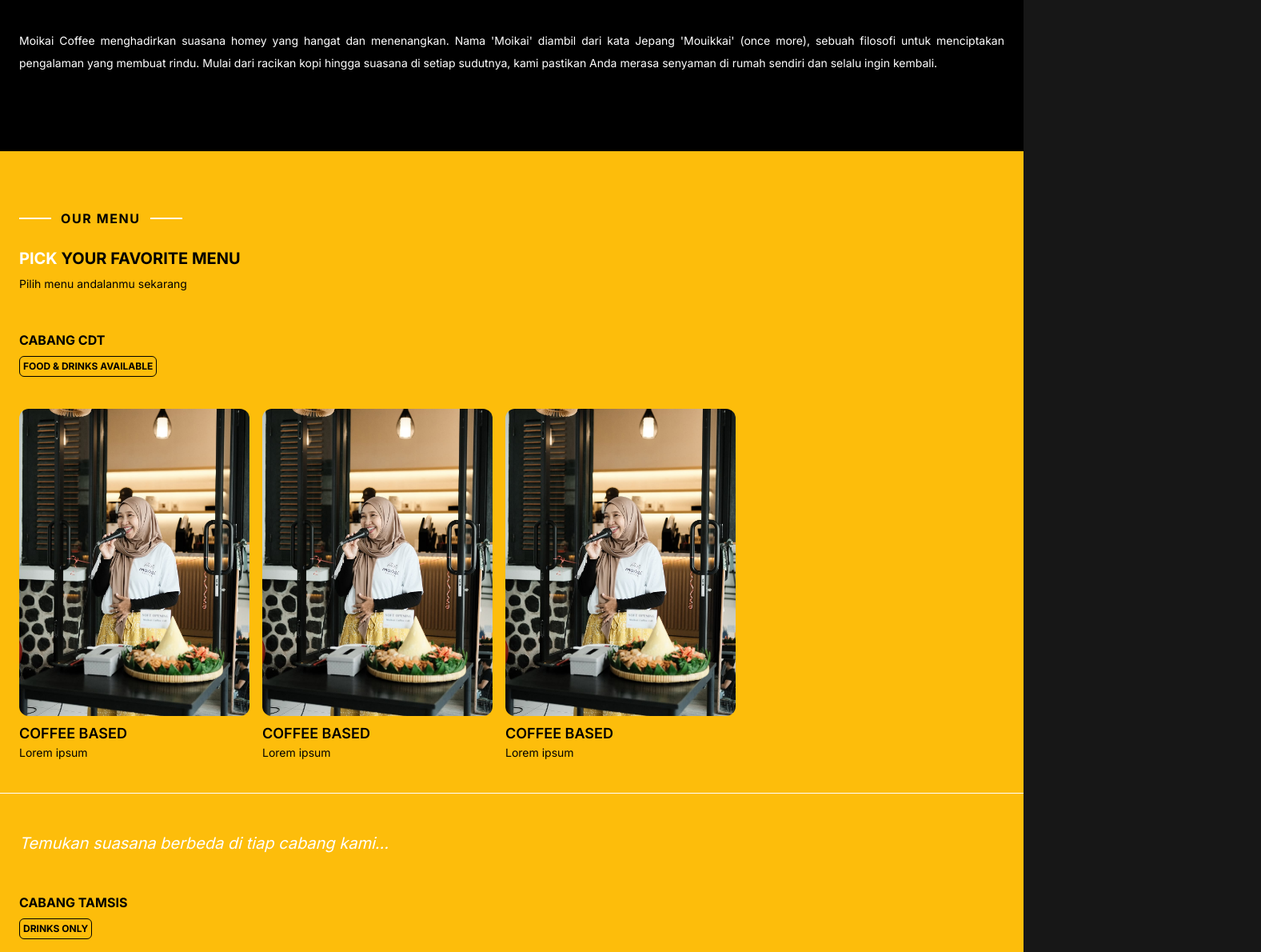
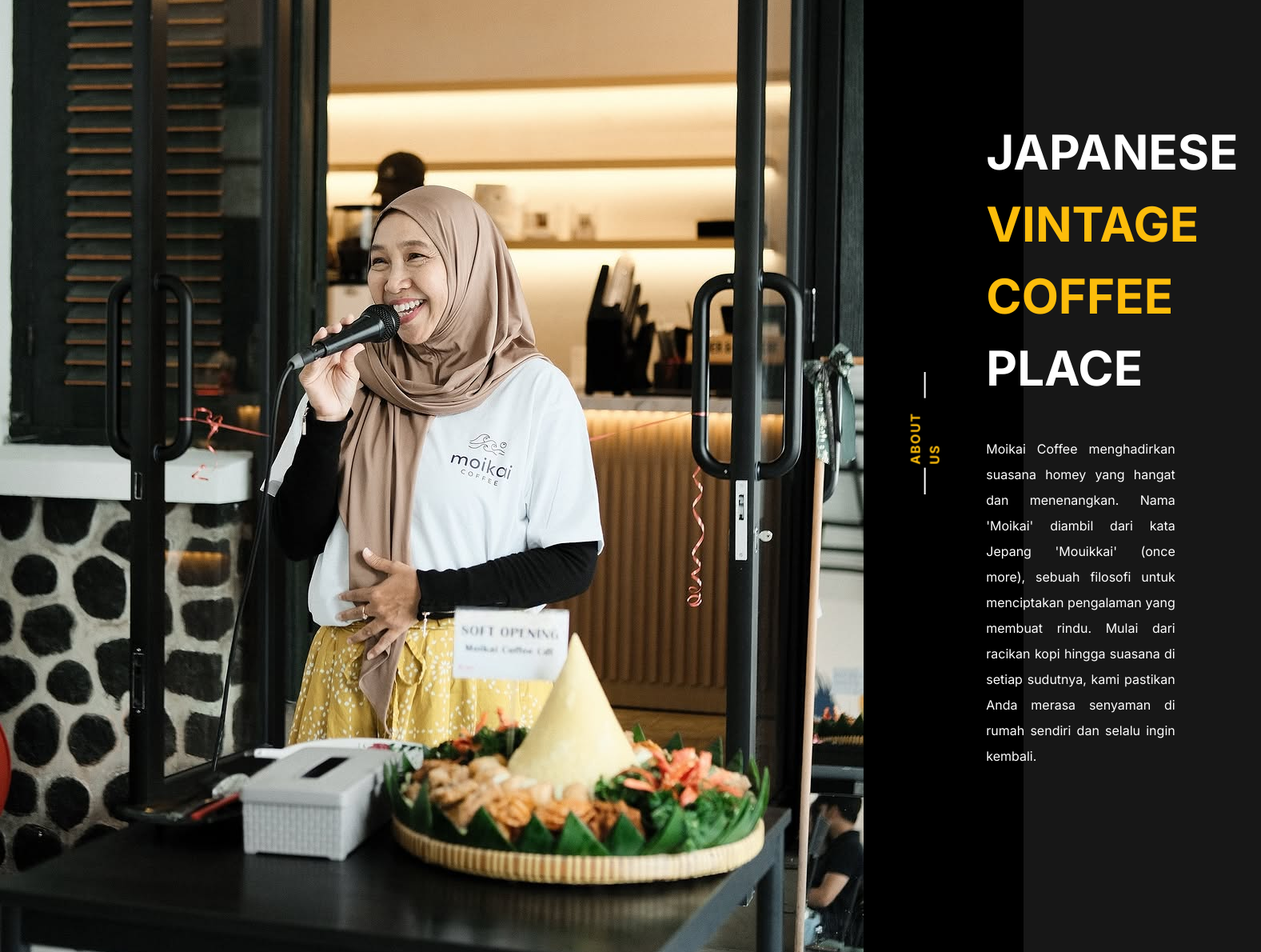
Before and after one commit to d-arsya/moikaicoffee, a Next.js app: page / in a window 1280 px wide. Shown: the part 1060-2250 px from the top of the page at 80% size, 1577 px wide, since content can reach past the window. Built offline with nearby package versions, Linux system fonts and the light colour scheme.

Commit message:
feat: Desktop version

```diff
--- a/next.config.ts
+++ b/next.config.ts
@@ -1,5 +1,7 @@
 import type { NextConfig } from "next";
 
-const nextConfig: NextConfig = {};
+const nextConfig: NextConfig = {
+  allowedDevOrigins: ["192.168.1.76"],
+};
 
 export default nextConfig;
--- a/src/components/about.tsx
+++ b/src/components/about.tsx
@@ -1,6 +1,10 @@
+import Image from "next/image";
+import Foto from "../../public/1.jpg";
 export default function About() {
   return (
-    <section className="px-6 py-24 bg-black">
+    <>
+      <section className="bg-black md:hidden">
+        <div className="px-6 py-24">
           <h1 className="text-primary font-bold tracking-widest flex items-center gap-x-3">
             <span className="h-0.5 bg-white w-10 inline-block"></span>
             ABOUT US
@@ -10,12 +14,40 @@
             JAPANESE <span className="text-primary">VINTAGE COFFEE</span> PLACE
           </h1>
           <p className="mt-10 text-sm text-justify leading-loose">
-        Moikai Coffee menghadirkan suasana homey yang hangat dan menenangkan.
-        Nama 'Moikai' diambil dari kata Jepang 'Mouikkai' (once more), sebuah
-        filosofi untuk menciptakan pengalaman yang membuat rindu. Mulai dari
-        racikan kopi hingga suasana di setiap sudutnya, kami pastikan Anda
-        merasa senyaman di rumah sendiri dan selalu ingin kembali.
+            Moikai Coffee menghadirkan suasana homey yang hangat dan
+            menenangkan. Nama 'Moikai' diambil dari kata Jepang 'Mouikkai' (once
+            more), sebuah filosofi untuk menciptakan pengalaman yang membuat
+            rindu. Mulai dari racikan kopi hingga suasana di setiap sudutnya,
+            kami pastikan Anda merasa senyaman di rumah sendiri dan selalu ingin
+            kembali.
           </p>
+        </div>
+        <Image src={Foto} alt="" />
       </section>
+      <section className="bg-black hidden md:flex flex-row items-center">
+        <Image src={Foto} alt="" />
+        <div className="py-24 flex flex-row">
+          <h1 className="text-primary font-bold tracking-widest flex flex-row items-center gap-x-1 rotate-270">
+            <span className="h-0.5 bg-white w-10 inline-block"></span>
+            ABOUT US
+            <span className="h-0.5 bg-white w-10 inline-block"></span>
+          </h1>
+          <div>
+            <h1 className="font-bold text-6xl mt-6 leading-normal">
+              JAPANESE <span className="text-primary">VINTAGE COFFEE</span>{" "}
+              PLACE
+            </h1>
+            <p className="mt-10 text-justify leading-loose w-3/4">
+              Moikai Coffee menghadirkan suasana homey yang hangat dan
+              menenangkan. Nama 'Moikai' diambil dari kata Jepang 'Mouikkai'
+              (once more), sebuah filosofi untuk menciptakan pengalaman yang
+              membuat rindu. Mulai dari racikan kopi hingga suasana di setiap
+              sudutnya, kami pastikan Anda merasa senyaman di rumah sendiri dan
+              selalu ingin kembali.
+            </p>
+          </div>
+        </div>
+      </section>
+    </>
   );
 }
--- a/src/components/advertisement.tsx
+++ b/src/components/advertisement.tsx
@@ -1,57 +1,70 @@
 export default function Advertisement() {
   return (
-    <section className="bg-black items-center p-3 py-24">
+    <section className="bg-black justify-center w-full flex items-center p-3 py-24">
       {/* <Image src={PromoMobile} alt="" /> */}
-      <div className="max-w-sm rounded-3xl overflow-hidden shadow-2xl bg-white">
-        <div className="relative bg-gray-900 text-white p-6 pb-24">
+      <div className="w-full md:w-5/6 rounded-3xl md:h-140 flex flex-col md:flex-row-reverse overflow-hidden shadow-2xl bg-white">
+        <div className="relative bg-gray-900 text-white p-6 pb-24 md:pb-3 md:w-1/2 flex items-end">
           <div
             className="absolute inset-0 bg-cover bg-center opacity-70"
             style={{ backgroundImage: "url('/1.jpg')" }}
           ></div>
           <div className="relative z-10">
-            <h1 className="text-4xl font-extrabold tracking-tight mt-32 mb-2">
+            <h1 className="text-4xl font-extrabold tracking-tight mt-32 mb-2 md:text-7xl">
               NGOPI PAGI
             </h1>
-            <p className="text-sm font-semibold opacity-80 mb-4 text-primary">
+            <p className="text-sm md:text-lg font-semibold opacity-80 mb-4 text-primary">
               07AM - 10AM
             </p>
 
             <div className="flex items-center justify-between">
-              <p id="promo-items" className="text-md font-light leading-snug">
+              <p
+                id="promo-items"
+                className="text-md md:text-xl font-light leading-snug"
+              >
                 Americano
                 <br />
                 Latte
                 <br />
                 Cappuccino
               </p>
-              <span id="promo-price" className="text-6xl italic font-light">
+              <span
+                id="promo-price"
+                className="text-6xl md:text-8xl italic font-light"
+              >
                 15K
               </span>
               <div className="text-right">
-                <p className="text-sm mt-1">📍 Moikai CDT</p>
+                <p className="text-sm mt-1 md:text-lg">📍 Moikai CDT</p>
               </div>
             </div>
           </div>
         </div>
 
-        <div className="bg-yellow-500 p-6 text-gray-900 -mt-16 relative z-20">
-          <div className="flex justify-center items-center mb-4">
-            <hr className="w-10 border-t-2 border-white mr-2" />
-            <span className="font-bold tracking-wider">PROMOTION</span>
-            <hr className="w-10 border-t-2 border-white ml-2" />
+        <div className="bg-yellow-500 p-6 md:p-18 text-gray-900 -mt-16 md:mt-0 relative z-20 md:w-1/2">
+          <div className="flex justify-center items-center mb-4 md:mb-18">
+            <hr className="w-10 md:w-32 border-t-2 border-white mr-2" />
+            <span className="font-bold md:text-xl tracking-wider">
+              PROMOTION
+            </span>
+            <hr className="w-10 md:w-32 border-t-2 border-white ml-2" />
           </div>
 
-          <h2 className="font-bold tracking-widest text-xs mb-1">
+          <h2 className="font-bold tracking-widest text-xs md:text-xl mb-1 md:mb-3">
             SPECIAL FOR YOU
           </h2>
-          <h2 className="text-xl font-extrabold mt-1 mb-4">
+          <h2 className="text-xl md:text-5xl font-extrabold mt-1 mb-4">
             <span className="text-white">MORNING</span> COFFEE PROMO
           </h2>
 
           <p className="font-medium mb-3">07:00 - 22:00 WIB</p>
-          <p className="text-2xl font-bold">15K</p>
-          <h1 className="ml-2 text-sm">• Americano • Latte • Cappuccino</h1>
-          <p className="text-xs mt-4 text-red-500">
+          <p className="text-2xl md:text-4xl font-bold">15K</p>
+          <h1 className="ml-2 text-sm md:hidden">
+            • Americano • Latte • Cappuccino
+          </h1>
+          <h1 className="ml-2 text-md hidden md:block">
+            • Americano <br /> • Latte <br /> • Cappuccino
+          </h1>
+          <p className="text-xs md:text-lg mt-4 text-red-500">
             *Berlaku di Moikai Cabang CDT
           </p>
         </div>
--- a/src/components/footer.tsx
+++ b/src/components/footer.tsx
@@ -5,11 +5,13 @@
 
 export default function Footer() {
   return (
-    <footer className="bg-primary p-4 text-black text-sm font-light">
+    <footer className="bg-primary p-4 md:py-12 md:px-24 text-black text-sm font-light">
+      <div className="flex flex-col md:flex-row gap-x-24 gap-y-6 md:gap-y-0">
+        <div className="block">
           <Image
             alt="Logo Moikai Coffee"
             src={LogoMoikai}
-        className="w-1/4 border border-1 border-black rounded-md"
+            className="w-1/4 md:w-32 border border-1 border-black rounded-md"
           />
           <h1 className="font-bold text-md mt-6 mb-3">Informasi Kontak</h1>
           <div className="flex flex-row gap-x-3 mb-6">
@@ -23,9 +25,9 @@
               <Phone size={16} className="text-primary" />
             </Link>
           </div>
-      <div className="flex flex-col gap-y-6 mb-12">
+        </div>
         <div>
-          <h1 className="font-bold text-lg my-3">Tautan Cepat</h1>
+          <h1 className="font-bold text-lg mb-3">Tautan Cepat</h1>
           <div className="flex flex-col gap-y-1.5">
             <Link href={""}>Tentang Kami</Link>
             <Link href={""}>Menu Moikai</Link>
@@ -34,7 +36,9 @@
             <Link href={""}>Cari Tahu Lebih Banyak Tentang Kami</Link>
           </div>
         </div>
+        <div className="flex flex-col gap-y-6 mb-12 col-span-2">
           <h1 className="font-bold text-lg">Kunjungi Cabang Kami</h1>
+          <div className="flex flex-col md:flex-row gap-x-24 gap-y-3 md:gap-y-0">
             <div className="flex flex-col gap-y-3">
               <h1 className="font-bold text-md">Cabang CDT</h1>
               <div className="flex flex-row gap-2">
@@ -62,7 +66,9 @@
               </div>
             </div>
           </div>
-      <hr className="w-80 m-auto" />
+        </div>
+      </div>
+      <hr className="w-full m-auto" />
       <p className="mt-6">© 2025 Moikai. Semua hak dilindungi. </p>
     </footer>
   );
--- a/src/components/gallery.tsx
+++ b/src/components/gallery.tsx
@@ -13,11 +13,11 @@
       >
         FOLLOW US ON INSTAGRAM
       </Link>
-      <p className="text-center text-sm italic font-medium">
+      <p className="text-center text-sm md:text-lg italic font-medium">
         "Jadilah bagian dari perjalanan kami, abadikan kenangan manis di tiap
         sudut moikai"
       </p>
-      <div className="grid grid-cols-2 gap-4 my-12">
+      <div className="grid grid-cols-2 md:grid-cols-4 gap-4 my-12 md:px-32">
         <Image src={Foto} alt="a" className="rounded-md" />
         <Image src={Foto} alt="a" className="rounded-md" />
         <Image src={Foto} alt="a" className="rounded-md" />
--- a/src/components/jumbotron.tsx
+++ b/src/components/jumbotron.tsx
@@ -1,12 +1,14 @@
 export default function Jumbotron() {
   return (
     <section className="h-dvh flex items-center justify-center">
-      <div className="bg-primary rounded-full w-80 aspect-square p-2 flex flex-col gap-y-4 items-center justify-center">
-        <h1 className="font-bold text-4xl">Moikai Coffee</h1>
-        <p className="font-bold text-xs">
+      <div className="bg-primary rounded-full w-80 md:w-1/3 aspect-square p-2 flex flex-col gap-y-4 items-center justify-center">
+        <h1 className="font-bold text-4xl md:text-7xl md:text-center">
+          Moikai Coffee
+        </h1>
+        <p className="font-bold text-xs md:text-lg">
           • Signature Brews • Cozy Space • Good Stories
         </p>
-        <p className="text-xs text-center">
+        <p className="text-xs text-center md:text-md">
           Nikmati kopi dengan tenang dan suasana yang hangat, hingga kamu ingin
           datang sekali lagi.
         </p>
--- a/src/components/location.tsx
+++ b/src/components/location.tsx
@@ -4,29 +4,35 @@
 export default function Location() {
   return (
     <section>
-      <div className="px-3 pb-6 pt-24">
-        <h1 className="text-primary font-bold tracking-widest flex items-center gap-x-3">
-          <span className="h-0.5 bg-white w-10 inline-block"></span>
+      <div className="bg-black px-3 pb-6 md:pb-24 pt-24">
+        <h1 className="text-primary font-bold tracking-widest flex md:justify-center items-center gap-x-3 md:text-3xl">
+          <span className="h-0.5 bg-white w-10 md:w-20 inline-block"></span>
           LOCATIONS
-          <span className="h-0.5 bg-white w-10 inline-block"></span>
+          <span className="h-0.5 bg-white w-10 md:w-20 inline-block"></span>
         </h1>
-        <h1 className="font-bold text-2xl mt-3 mb-10">
+        <h1 className="font-bold text-2xl md:text-4xl mt-3 mb-10 md:text-center">
           FIND <span className="text-primary">US</span>
         </h1>
+        <div className="grid grid-cols-1 md:grid-cols-2 md:px-32 gap-6 md:gap-12">
           <iframe
             src="https://www.google.com/maps/embed?pb=!1m18!1m12!1m3!1d3639.1291370836148!2d110.3756152!3d-7.777798599999983!2m3!1f0!2f0!3f0!3m2!1i1024!2i768!4f13.1!3m3!1m2!1s0x2e7a59332dfcf31f%3A0xbbd22f76ee43e0b!2sMoikai%20Coffee%20CDT!5e1!3m2!1sid!2sid!4v1765195200416!5m2!1sid!2sid"
             style={{ border: 0 }}
-          className="w-full h-64 rounded-md"
+            className="w-full h-64 md:h-full rounded-md"
             loading="lazy"
             referrerPolicy="no-referrer-when-downgrade"
           ></iframe>
-        <h1 className="font-extrabold text-3xl my-6">01</h1>
+          <div>
+            <h1 className="font-extrabold text-3xl md:text-6xl md:my-12 my-6">
+              01
+            </h1>
             <h1 className="text-primary font-semibold my-2">Main Branch</h1>
-        <h1 className="font-bold text-xl">CABANG CDT</h1>
+            <h1 className="font-bold text-xl md:text-3xl md:my-6">
+              CABANG CDT
+            </h1>
             <h1 className="my-3 bg-primary text-black p-2 rounded-md text-xs font-extrabold w-max tracking-widest">
               FOOD & DRINKS AVAILABLE
             </h1>
-        <span className="flex gap-x-2 text-sm text-primary mt-3">
+            <span className="flex gap-x-2 text-sm text-primary mt-3 md:mt-10">
               <MapPin size={18} />
               <span>
                 <h1 className="mb-2">ALAMAT</h1>
@@ -50,16 +56,16 @@
               <Navigation /> GET DIRECTIONS
             </Link>
           </div>
-      <div className="bg-primary px-3 text-black py-24">
-        <iframe
-          src="https://www.google.com/maps/embed?pb=!1m18!1m12!1m3!1d3638.885307189242!2d110.37803180000002!3d-7.805854299999997!2m3!1f0!2f0!3f0!3m2!1i1024!2i768!4f13.1!3m3!1m2!1s0x2e7a57f414232bb5%3A0x570e82abd98c909d!2sMOIKAI%20Coffee%20Taman%20Siswa!5e1!3m2!1sid!2sid!4v1765194083660!5m2!1sid!2sid"
-          style={{ border: 0 }}
-          className="w-full h-64 rounded-md"
-          loading="lazy"
-          referrerPolicy="no-referrer-when-downgrade"
-        ></iframe>
-        <h1 className="font-extrabold text-3xl my-6">02</h1>
-        <h1 className="font-bold text-xl">CABANG TAMSIS</h1>
+        </div>
+      </div>
+      <div className="flex flex-col-reverse md:grid md:grid-cols-2 md:px-32 gap-6 md:gap-12 bg-primary px-3 text-black py-24">
+        <div>
+          <h1 className="font-extrabold text-3xl md:text-6xl md:my-12 my-6">
+            02
+          </h1>
+          <h1 className="font-bold text-xl md:text-3xl md:my-6">
+            CABANG TAMSIS
+          </h1>
           <h1 className="my-3 bg-black text-primary p-2 rounded-md text-xs font-extrabold w-max tracking-widest">
             DRINKS ONLY
           </h1>
@@ -87,6 +93,14 @@
             <Navigation /> GET DIRECTIONS
           </Link>
         </div>
+        <iframe
+          src="https://www.google.com/maps/embed?pb=!1m18!1m12!1m3!1d3638.885307189242!2d110.37803180000002!3d-7.805854299999997!2m3!1f0!2f0!3f0!3m2!1i1024!2i768!4f13.1!3m3!1m2!1s0x2e7a57f414232bb5%3A0x570e82abd98c909d!2sMOIKAI%20Coffee%20Taman%20Siswa!5e1!3m2!1sid!2sid!4v1765194083660!5m2!1sid!2sid"
+          style={{ border: 0 }}
+          className="w-full h-64 md:h-full rounded-md"
+          loading="lazy"
+          referrerPolicy="no-referrer-when-downgrade"
+        ></iframe>
+      </div>
     </section>
   );
 }
--- a/src/components/menu.tsx
+++ b/src/components/menu.tsx
@@ -3,6 +3,36 @@
 import Link from "next/link";
 export default function Menu() {
   const menusCdt = [
+    {
+      title: "COFFEE BASED",
+      description: "Lorem ipsum",
+      picture: Foto,
+    },
+    {
+      title: "COFFEE BASED",
+      description: "Lorem ipsum",
+      picture: Foto,
+    },
+    {
+      title: "COFFEE BASED",
+      description: "Lorem ipsum",
+      picture: Foto,
+    },
+    {
+      title: "COFFEE BASED",
+      description: "Lorem ipsum",
+      picture: Foto,
+    },
+    {
+      title: "COFFEE BASED",
+      description: "Lorem ipsum",
+      picture: Foto,
+    },
+    {
+      title: "COFFEE BASED",
+      description: "Lorem ipsum",
+      picture: Foto,
+    },
     {
       title: "COFFEE BASED",
       description: "Lorem ipsum",
@@ -35,28 +65,60 @@
       description: "Lorem ipsum",
       picture: Foto,
     },
+    {
+      title: "COFFEE BASED",
+      description: "Lorem ipsum",
+      picture: Foto,
+    },
+    {
+      title: "COFFEE BASED",
+      description: "Lorem ipsum",
+      picture: Foto,
+    },
+    {
+      title: "COFFEE BASED",
+      description: "Lorem ipsum",
+      picture: Foto,
+    },
+    {
+      title: "COFFEE BASED",
+      description: "Lorem ipsum",
+      picture: Foto,
+    },
+    {
+      title: "COFFEE BASED",
+      description: "Lorem ipsum",
+      picture: Foto,
+    },
+    {
+      title: "COFFEE BASED",
+      description: "Lorem ipsum",
+      picture: Foto,
+    },
   ];
   return (
     <section className="bg-primary py-6">
-      <div className="p-6">
-        <h1 className="text-black font-bold tracking-widest flex items-center gap-x-3 my-6">
-          <span className="h-0.5 bg-white w-10 inline-block"></span>
+      <div className="p-6 md:px-32 justify-center flex flex-col">
+        <h1 className="text-black font-bold tracking-widest md:text-3xl flex items-center gap-x-3 my-6 m-auto">
+          <span className="h-0.5 bg-white w-10 md:w-30 inline-block"></span>
           OUR MENU
-          <span className="h-0.5 bg-white w-10 inline-block"></span>
+          <span className="h-0.5 bg-white w-10 md:w-30 inline-block"></span>
         </h1>
-        <h1 className="text-black font-bold text-xl">
+        <h1 className="text-black font-bold text-xl md:text-4xl md:text-center">
           <span className="text-white">PICK</span> YOUR FAVORITE MENU
         </h1>
-        <p className="text-black text-sm mt-2">Pilih menu andalanmu sekarang</p>
-        <h1 className="text-black font-bold mt-12">CABANG CDT</h1>
+        <p className="text-black text-sm md:text-md mt-2 md:text-center">
+          Pilih menu andalanmu sekarang
+        </p>
+        <h1 className="text-black font-bold mt-12 md:text-3xl">CABANG CDT</h1>
         <p className="border border-1 border-black p-1 mt-2 rounded-md w-max text-xs text-black font-bold">
           FOOD & DRINKS AVAILABLE
         </p>
       </div>
-      <div className="flex overflow-x-auto space-x-4 py-4 scrollbar-hide px-6">
+      <div className="flex overflow-x-auto space-x-4 py-4 scrollbar-hide px-6 md:px-32">
         {menusCdt.map((item, i) => (
-          <div key={i} className="flex-none w-72 text-black">
-            <div className="relative w-full h-96 mb-2">
+          <div key={i} className="flex-none w-72 md:w-1/3 text-black">
+            <div className="relative w-full h-96 md:h-[500px] mb-2">
               <Image
                 src={item.picture}
                 alt={item.title}
@@ -69,20 +131,21 @@
           </div>
         ))}
       </div>
-      <hr className="my-6" />
-      <div className="p-6">
-        <h1 className="text-xl italic">
+      <div className="p-6 md:px-32 mt-6">
+        <h1 className="text-xl md:text-4xl italic">
           Temukan suasana berbeda di tiap cabang kami...
         </h1>
-        <h1 className="text-black font-bold mt-12">CABANG TAMSIS</h1>
+        <h1 className="text-black font-bold mt-12 md:text-3xl">
+          CABANG TAMSIS
+        </h1>
         <p className="border border-1 border-black p-1 mt-2 rounded-md w-max text-xs text-black font-bold">
           DRINKS ONLY
         </p>
       </div>
-      <div className="flex overflow-x-auto space-x-4 py-4 scrollbar-hide px-6">
+      <div className="flex overflow-x-auto space-x-4 py-4 scrollbar-hide px-6 md:px-32">
         {menusTamsis.map((item, i) => (
-          <div key={i} className="flex-none w-72 text-black">
-            <div className="relative w-full h-96 mb-2">
+          <div key={i} className="flex-none w-72 md:w-1/3 text-black">
+            <div className="relative w-full h-96 md:h-[500px] mb-2">
               <Image
                 src={item.picture}
                 alt={item.title}
```
Lines whose indentation alone changed are shown as unchanged.
